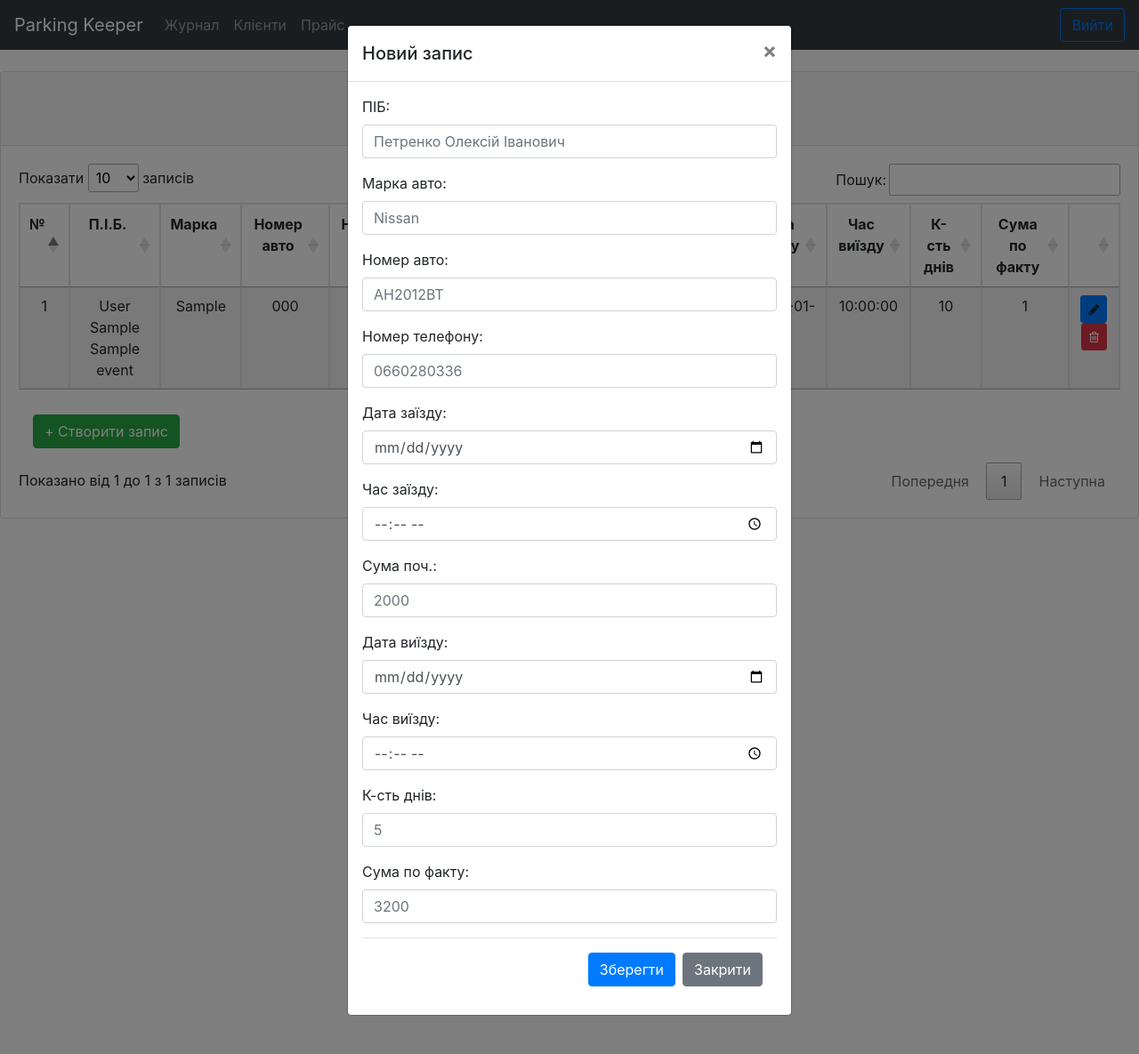
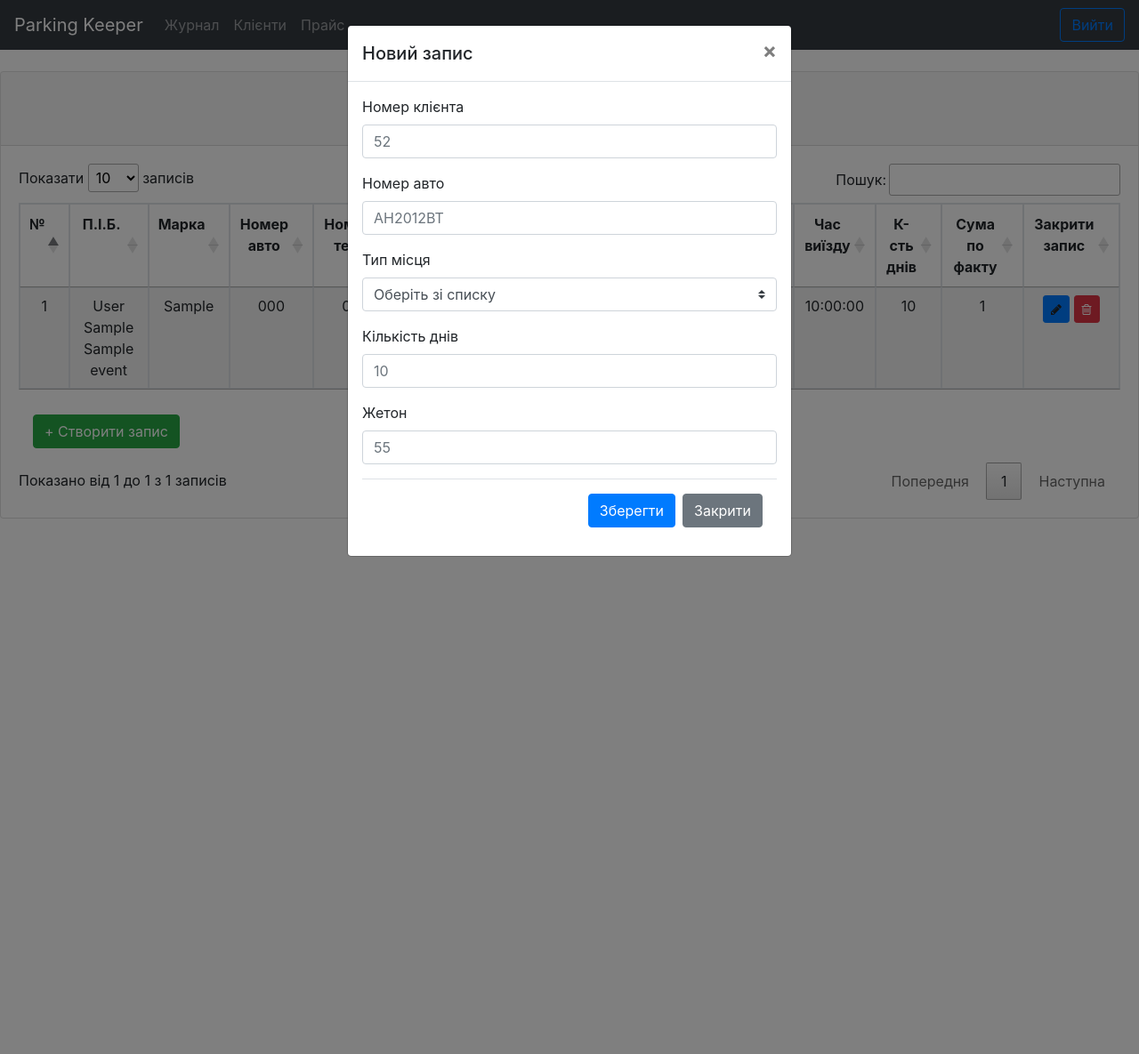
Before and after one commit to vosiiev/parking-keeper, a Flask app: page /journal in a window 1280 px wide, after a click on "+ Створити запис". Shown: the whole page at 89% size. Run offline with Flask 2, Linux system fonts and the light colour scheme; a user stored in the database is signed in; tables that the repository leaves empty hold one stand-in row (values such as "Sample post"); some libraries are stand-ins or nearby versions.

Commit message:
added client and server side input validation

```diff
--- a/app.py
+++ b/app.py
@@ -8,7 +8,7 @@ from flask_login import LoginManager, login_required, \
 from security import hash_password, verify_password
 import logging
 from functools import wraps
-from datetime import datetime
+from datetime import datetime, date, time
 
 app = Flask(__name__)
 app.secret_key = b'\xec\x18\xd6\x08y\xcb\xa2\r^\xdb\xc4\xf9U\x0fj"'
@@ -68,45 +68,96 @@ def journal():
     If POST: get data from journal page form
     and save it to database.
     If GET: retrieve data from database and render the journal page.
+
+    Lot types:
+    1. Відкрита зона (2.5х5)
+    2. Відкрита зона (>5)
+    3. Відкрита зона (парне одне місце)
+    4. Відкрита зона (парне два місця)
+    5. Бокс
+    6. Бокс (парний одне місце)
+    7. Бокс (парний два місця)
+    8. Навіс
     '''
     if request.method == 'POST':
-        fullname = (request.form['fullname']).split()
-        last_name = fullname[0]
-        first_name = fullname[1]
-        middle_name = fullname[2]
-        car_brand = request.form['car_brand']
-        car_number = request.form['car_number']
-        phone_number = request.form['phone_number']
-        token = request.form['token']
-        enter_date = datetime.strptime(request.form['enter_date'], '%Y-%m-%d')
-        enter_time = datetime.strptime(request.form['enter_time'], '%H:%M')
-        pre_payment = request.form['pre_payment']
-        departure_date = datetime.strptime(request.form['departure_date'], '%Y-%m-%d')
-        departure_time = datetime.strptime(request.form['departure_time'], '%H:%M')
-        total_days = request.form['total_days']
-        after_payment = request.form['after_payment']
-        new_event = Event(
-                last_name=last_name,
-                first_name=first_name,
-                middle_name=middle_name,
-                car_brand=car_brand,
-                car_number=car_number,
-                phone_number=phone_number,
-                token=token,
-                enter_date=enter_date.date(),
-                enter_time=enter_time.time(),
-                pre_payment=pre_payment,
-                departure_date=departure_date.date(),
-                departure_time=departure_time.time(),
-                total_days=total_days,
-                after_payment=after_payment,
-            )
-        db_session.add(new_event)
-        db_session.commit()
+        # fullname = (request.form['fullname']).split()
+        # last_name = fullname[0]
+        # first_name = fullname[1]
+        # middle_name = fullname[2]
+        # car_brand = request.form['car_brand']
+        # car_number = request.form['car_number']
+        # phone_number = request.form['phone_number']
+        # token = request.form['token']
+        # enter_date = datetime.strptime(request.form['enter_date'], '%Y-%m-%d')
+        # enter_time = datetime.strptime(request.form['enter_time'], '%H:%M')
+        # pre_payment = request.form['pre_payment']
+        # departure_date = datetime.strptime(request.form['departure_date'], '%Y-%m-%d')
+        # departure_time = datetime.strptime(request.form['departure_time'], '%H:%M')
+        # total_days = request.form['total_days']
+        # after_payment = request.form['after_payment']
+        try:
+            customer_id = int(request.form['customer_id'])
+            car_number = request.form['car_number']
+            num_days = int(request.form['num_days'])
+            token = int(request.form['token'])
+            lot_type = int(request.form['lot_type'])
+        except ValueError as e:
+            return render_template('login.html', error=e)
+
+        customer = db_session.query(Customer).filter_by(id=customer_id).one()
+        car = db_session.query(Car).filter_by(number=car_number).one()
+
+        now = datetime.now()
+        enter_date = now.strftime('%Y-%m-%d')
+        enter_time = now.strftime('%H:%M:%S')
+
+        pre_payment = calculate_payment(lot_type, num_days)
+
+        try:
+            new_event = Event(
+                    last_name=customer.last_name,
+                    first_name=customer.first_name,
+                    middle_name=customer.middle_name,
+                    car_brand=car.brand,
+                    car_number=car.number,
+                    phone_number=customer.phone_number,
+                    token=token,
+                    enter_date=enter_date,
+                    enter_time=enter_time,
+                    pre_payment=pre_payment,
+                    lot_type=lot_type,
+                    # departure_date=departure_date.date(),
+                    # departure_time=departure_time.time(),
+                    # total_days=total_days,
+                    # after_payment=after_payment,
+                )
+            db_session.add(new_event)
+            db_session.commit()
+        except Exception as e:
+            return render_template('journal.html', error=e)
         return redirect(url_for('journal'))
     else:
         events = db_session.query(Event).all()
         return render_template('journal.html', events=events)
+
+
+def calculate_payment(lot_type, num_days):
+    if lot_type == 1:
+        return 30*num_days
+    elif lot_type == 2:
+        return 50*num_days
+    elif lot_type == 3:
+        return 30*num_days
+    elif lot_type == 4:
+        return 60*num_days
+    elif lot_type == 5:
+        return 80*num_days
+    elif lot_type == 6:
+        return 80*num_days
+    elif lot_type == 7:
+        return 160*num_days
+    elif lot_type == 8:
+        return 60*num_days
 
 
 @app.route('/customers', methods=['GET', 'POST'])
@@ -149,27 +200,49 @@ def edit_event(id):
     '''
     event = db_session.query(Event).get(id)
     if request.method == 'POST':
-        fullname = (request.form['fullname']).split()
-        event.last_name = fullname[0]
-        event.first_name = fullname[1]
-        event.middle_name = fullname[2]
-        event.car_brand = request.form['car_brand']
-        event.car_number = request.form['car_number']
-        event.phone_number = request.form['phone_number']
-        event.token = request.form['token']
-        event.enter_date = request.form['enter_date']
-        event.enter_time = request.form['enter_time']
-        event.pre_payment = request.form['pre_payment']
-        event.token = request.form['token']
-        event.departure_date = request.form['departure_date']
-        event.departure_time = request.form['departure_time']
-        event.total_days = request.form['total_days']
-        event.after_payment = request.form['after_payment']
+        try:
+            fullname = (request.form['fullname']).split()
+            event.last_name = fullname[0]
+            event.first_name = fullname[1]
+            event.middle_name = fullname[2]
+            event.car_brand = request.form['car_brand']
+            event.car_number = request.form['car_number']
+            event.phone_number = request.form['phone_number']
+            event.token = request.form['token']
+            event.enter_date = request.form['enter_date']
+            event.enter_time = request.form['enter_time']
+            event.pre_payment = request.form['pre_payment']
+            event.token = request.form['token']
+            event.departure_date = request.form['departure_date']
+            event.departure_time = request.form['departure_time']
+            event.total_days = request.form['total_days']
+            event.after_payment = request.form['after_payment']
+        except Exception as e:
+            return render_template('journal.html', error=e)
         db_session.commit()
         return redirect(url_for('journal'))
     else:
         return render_template('journal.html', edit_event=event)
 
+
+@app.route('/journal/close_event/<int:id>')
+@login_required
+def close_event(id):
+    event = db_session.query(Event).get(id)
+    now = datetime.now()
+    departure_date = now.strftime('%Y-%m-%d')
+    departure_time = now.strftime('%H:%M:%S')
+    delta = date.today() - event.enter_date
+    total_days = delta.days
+    after_payment = calculate_payment(event.lot_type, total_days)
+
+    event.departure_date = departure_date
+    event.departure_time = departure_time
+    event.total_days = total_days
+    event.after_payment = after_payment
+    event.closed = True
+    db_session.commit()
+    return redirect(url_for('journal'))
 
 
 
--- a/data.py
+++ b/data.py
@@ -1,5 +1,5 @@
 from sqlalchemy.ext.declarative import declarative_base
-from sqlalchemy import Column, Integer, String, Date, Time, ForeignKey
+from sqlalchemy import Column, Integer, String, Date, Time, ForeignKey, Boolean
 from sqlalchemy.orm import relationship
 from flask_login import UserMixin
 
@@ -53,6 +53,8 @@ class Event(Base):
     total_days = Column(Integer)
     after_payment = Column(Integer)
     token = Column(Integer)
+    lot_type = Column(Integer)
+    closed = Column(Boolean)
 
 
 class Customer(Base):
--- a/templates/journal.html
+++ b/templates/journal.html
@@ -118,8 +118,28 @@
   <script type="text/javascript" src="static/js/jquery.dataTables.min.js"></script>
   <script type="text/javascript">
     $(document).ready( function () {
-      $('#journal').DataTable();
+      $('#journal_table').DataTable();
     } );
+  </script>
+
+  <script type="text/javascript">
+    (function() {
+      'use strict';
+      window.addEventListener('load', function() {
+        // Fetch all the forms we want to apply custom Bootstrap validation styles to
+        var forms = document.getElementsByClassName('needs-validation');
+        // Loop over them and prevent submission
+        var validation = Array.prototype.filter.call(forms, function(form) {
+          form.addEventListener('submit', function(event) {
+            if (form.checkValidity() === false) {
+              event.preventDefault();
+              event.stopPropagation();
+            }
+            form.classList.add('was-validated');
+          }, false);
+        });
+      }, false);
+    })();
   </script>
 
 {% endblock %}
@@ -137,50 +157,57 @@
           </button>
         </div>
         <div class="modal-body">
-          <form method="POST" action="/journal">
+          <form class="needs-validation" method="POST" action="/journal" novalidate>
             <p>
-              <label for="title">ПІБ:</label>
-              <input class="form-control" type="text" name="fullname" id="fullname" placeholder="Петренко Олексій Іванович" aria-label="Title">
+              <label for="customer_id">Номер клієнта</label>
+              <input class="form-control" min="1" max="1000" type="number" name="customer_id" id="customer_id" placeholder="52" required>
+            </p>
+            <div class="valid-feedback">
+              Добре!
+            </div>
+            <p>
+              <div>
+                <label for="car_number">Номер авто</label>
+                <input class="form-control" pattern="[А-ЯІЮЄЇ]{2}[\d]{4}[А-ЯІЮЄЇ]{2}" type="text" name="car_number" id="car_number" placeholder="АН2012ВТ" required>
+                <div class="invalid-feedback">
+                  Перевірте правильність номеру
+                </div>
+              </div>
             </p>
             <p>
-              <label for="author">Марка авто:</label>
-              <input class="form-control" type="text" name="car_brand" id="car_brand" placeholder="Nissan" aria-label="Author">
+              <div class="form-group">
+                <label for="lot_type">Тип місця</label>
+                <select id="lot_type" name="lot_type" class="custom-select" required>
+                  <option value="">Оберіть зі списку</option>
+                  <option value="1">Відкрита зона (2.5х5)</option>
+                  <option value="2">Відкрита зона (>5)</option>
+                  <option value="3">Відкрита зона (парне одне місце)</option>
+                  <option value="4">Відкрита зона (парне два місця)</option>
+                  <option value="5">Бокс</option>
+                  <option value="6">Бокс (парний одне місце)</option>
+                  <option value="7">Бокс (парний два місця)</option>
+                  <option value="8">Навіс</option>
+                </select>
+                <div class="invalid-feedback">Оберіть, будь ласка, зі списку</div>
+              </div>
             </p>
             <p>
-              <label for="author">Номер авто:</label>
-              <input class="form-control" type="text" name="car_number" id="car_number" placeholder="АН2012ВТ" aria-label="Author">
+              <div>
+                <label for="num_days">Кількість днів</label>
+                <input class="form-control" min="1" max="1000" type="number" name="num_days" id="num_days" placeholder="10" required>
+                <div class="invalid-feedback">
+                  Кількість днів вказана невірно
+                </div>
+              </div>
             </p>
             <p>
-              <label for="content">Номер телефону:</label>
-              <input class="form-control" type="text" name="phone_number" id="phone_number" placeholder="0660280336" aria-label="Author">
-            </p>
-            <p>
-              <label for="author">Дата заїзду:</label>
-              <input class="form-control" type="date" value="01/01/2020" name="enter_date" id="enter_date" placeholder="05/12/2019" aria-label="Author">
-            </p>
-            <p>
-              <label for="author">Час заїзду:</label>
-              <input class="form-control" type="time" name="enter_time" id="enter_time" placeholder="12:36" aria-label="Author">
-            </p>
-            <p>
-              <label for="author">Сума поч.:</label>
-              <input class="form-control" type="text" name="pre_payment" id="pre_payment" placeholder="2000" aria-label="Author">
-            </p>
-            <p>
-              <label for="author">Дата виїзду:</label>
-              <input class="form-control" type="date" value="01/01/2020" name="departure_date" id="departure_date" placeholder="12/12/2020" aria-label="Author">
-            </p>
-            <p>
-              <label for="author">Час виїзду:</label>
-              <input class="form-control" type="time" name="departure_time" id="departure_time" placeholder="20:30" aria-label="Author">
-            </p>
-            <p>
-              <label for="author">К-сть днів:</label>
-              <input class="form-control" type="text" name="total_days" id="total_days" placeholder="5" aria-label="Author">
-            </p>
-            <p>
-              <label for="author">Сума по факту:</label>
-              <input class="form-control" type="text" name="after_payment" id="after_payment" placeholder="3200" aria-label="Author">
+              <div>
+                <label for="token">Жетон</label>
+                <input class="form-control" min="1" max="1000" type="number" name="token" id="token" placeholder="55" required>
+                <div class="invalid-feedback">
+                  Перевірте правильність жетону
+                </div>
+              </div>
             </p>
             <div class="modal-footer">
               <input type="submit" class="btn btn-primary" value="Зберегти"></input>
@@ -199,7 +226,7 @@
     <h3 class="card-header text-center font-weight-bold text-uppercase py-4">Журнал обліку</h3>
     <div class="card-body">
       <div id="table" class="table-editable">
-        <table id="journal" class="table table-bordered table-responsive-md table-striped table-sm text-center">
+        <table id="journal_table" class="table table-bordered table-responsive-md table-striped table-sm text-center">
           <caption>
             <div class="p-3">
               <button class="btn btn-success float-left" data-toggle="modal" data-target="#create_event">+ Створити запис</button>
@@ -220,9 +247,7 @@
               <th onclick="sortTable(10)" class="text-center align-top">Час виїзду</th>
               <th onclick="sortTable(11)" class="text-center align-top">К-сть днів</th>
               <th onclick="sortTable(12)" class="text-center align-top">Сума по факту</th>
-              {% if current_user.role == 'admin' %}
-              <th></th>
-              {% endif %}
+              <th onclick="sortTable(13)" class="text-center align-top">Закрити запис</th>
             </tr>
           </thead>
           <tbody>
@@ -241,16 +266,22 @@
                 <td class="pt-3-half">{{event.departure_time}}</td>
                 <td class="pt-3-half">{{event.total_days}}</td>
                 <td class="pt-3-half">{{event.after_payment}}</td>
+                <td class="pt-3-half">
                   {% if current_user.role == 'admin' %}
-                <td class="pt-3-half">
                     <a class="btn btn-primary btn-sm" data-toggle="modal" data-target="#edit_{{event.id}}">
                       <i class="fa fa-pencil"></i>
                     </a>
                     <a class="btn btn-danger btn-sm"  href="/journal/delete/{{event.id}}">
                       <i class="fa fa-trash-o"></i>
                     </a>
-                </td>
                   {% endif %}
+                  {% if not event.closed %}
+                    <a class="btn btn-success btn-sm" href="/journal/close_event/{{event.id}}">
+                      <i class="fa fa-check"></i>
+                    </a>
+                  {% endif %}
+
+
               </tr>
               <!-- EDIT MODAL -->
               <div id="edit_{{event.id}}" class="modal" tabindex="-1" role="dialog" >
@@ -263,54 +294,54 @@
                       </button>
                     </div>
                     <div class="modal-body">
-                      <form method="POST" action="/journal/edit/{{event.id}}">
+                      <form class="needs-validation" method="POST" action="/journal/edit/{{event.id}}">
                         <p>
-                          <label for="title">ПІБ:</label>
-                          <input class="form-control" type="text" name="fullname" id="fullname" value="{{' '.join((event.last_name, event.first_name, event.middle_name))}}" aria-label="Title">
+                          <label for="fullname">ПІБ</label>
+                          <input class="form-control" pattern="^[А-ЯІЮЄЇ]{1}[а-яюієї]+\s[А-ЯЮІЄЇ]{1}[а-яюієї]+\s[А-ЯЮІЄЇ]{1}[а-яюєії]+" type="text" name="fullname" id="fullname" value="{{' '.join((event.last_name, event.first_name, event.middle_name))}}">
                         </p>
                         <p>
-                          <label for="author">Марка авто:</label>
-                          <input class="form-control" type="text" name="car_brand" id="car_brand" value="{{event.car_brand}}" aria-label="Author">
+                          <label for="car_brand">Марка авто</label>
+                          <input class="form-control" maxlength="20" type="text" name="car_brand" id="car_brand" value="{{event.car_brand}}">
                         </p>
                         <p>
-                          <label for="author">Номер авто:</label>
-                          <input class="form-control" type="text" name="car_number" id="car_number" value="{{event.car_number}}" aria-label="Author">
+                          <label for="car_number">Номер авто</label>
+                          <input class="form-control" pattern="[А-ЯІЮЄЇ]{2}[\d]{4}[А-ЯІЮЄЇ]{2}" type="text" name="car_number" id="car_number" value="{{event.car_number}}">
                         </p>
                         <p>
-                          <label for="content">Номер телефону:</label>
-                          <input class="form-control" type="text" name="phone_number" id="phone_number" value="{{event.phone_number}}" aria-label="Author">
+                          <label for="phone_number">Номер телефону</label>
+                          <input class="form-control" pattern="0[0-9]{9}" type="text" name="phone_number" id="phone_number" value="{{event.phone_number}}">
                         </p>
                         <p>
-                          <label for="content">Жетон:</label>
-                          <input class="form-control" type="text" name="token" id="token" value="{{event.token}}" aria-label="Author">
+                          <label for="token">Жетон</label>
+                          <input class="form-control" min="1" max="1000" type="number" name="token" id="token" value="{{event.token}}">
                         </p>
                         <p>
-                          <label for="author">Дата заїзду:</label>
-                          <input value="21/06/2019" class="form-control" type="date" name="enter_date" id="enter_date" value="{{event.enter_date}}" aria-label="Author">
+                          <label for="enter_date">Дата заїзду</label>
+                          <input value="21/06/2019" class="form-control" type="date" name="enter_date" id="enter_date" value="{{event.enter_date}}">
                         </p>
                         <p>
-                          <label for="author">Час заїзду:</label>
-                          <input class="form-control" type="time" name="enter_time" id="enter_time" value="{{event.enter_time}}" aria-label="Author">
+                          <label for="enter_time">Час заїзду</label>
+                          <input class="form-control" type="time" name="enter_time" id="enter_time" value="{{event.enter_time}}">
                         </p>
                         <p>
-                          <label for="author">Сума поч.:</label>
-                          <input class="form-control" type="text" name="pre_payment" id="pre_payment" value="{{event.pre_payment}}" aria-label="Author">
+                          <label for="pre_payment">Сума поч.</label>
+                          <input class="form-control" type="number" name="pre_payment" id="pre_payment" value="{{event.pre_payment}}">
                         </p>
                         <p>
-                          <label for="author">Дата виїзду:</label>
-                          <input class="form-control" type="date" name="departure_date" id="departure_date" value="{{event.departure_date}}" aria-label="Author">
+                          <label for="departure_date">Дата виїзду</label>
+                          <input class="form-control" type="date" name="departure_date" id="departure_date" value="{{event.departure_date}}">
                         </p>
                         <p>
-                          <label for="author">Час виїзду:</label>
-                          <input class="form-control" type="time" name="departure_time" id="departure_time" value="{{event.departure_time}}" aria-label="Author">
+                          <label for="departure_time">Час виїзду</label>
+                          <input class="form-control" type="time" name="departure_time" id="departure_time" value="{{event.departure_time}}">
                         </p>
                         <p>
-                          <label for="author">К-сть днів:</label>
-                          <input class="form-control" type="text" name="total_days" id="total_days" value="{{event.total_days}}" aria-label="Author">
+                          <label for="total_days">К-сть днів</label>
+                          <input class="form-control" min="1" max="1000" type="number" name="total_days" id="total_days" value="{{event.total_days}}">
                         </p>
                         <p>
-                          <label for="author">Сума по факту:</label>
-                          <input class="form-control" type="text" name="after_payment" id="after_payment" value="{{event.after_payment}}" aria-label="Author">
+                          <label for="after_payment">Сума по факту</label>
+                          <input class="form-control" min="30" type="number" name="after_payment" id="after_payment" value="{{event.after_payment}}">
                         </p>
                         <div class="modal-footer">
                           <input type="submit" class="btn btn-primary" value="Зберегти"></input>
--- a/todo.txt
+++ b/todo.txt
@@ -17,4 +17,6 @@
 10.3. edit data +
 11. add tokens +
 12. add to journal by customer token +
-12.1. close the position
+12.1. close the position +
+13. add full validation
+Петренко Олексій Васильович
```
Also changed, not shown: templates/customers.html (+89 -23 lines), 1 other file. Lines whose indentation alone changed are shown as unchanged.
